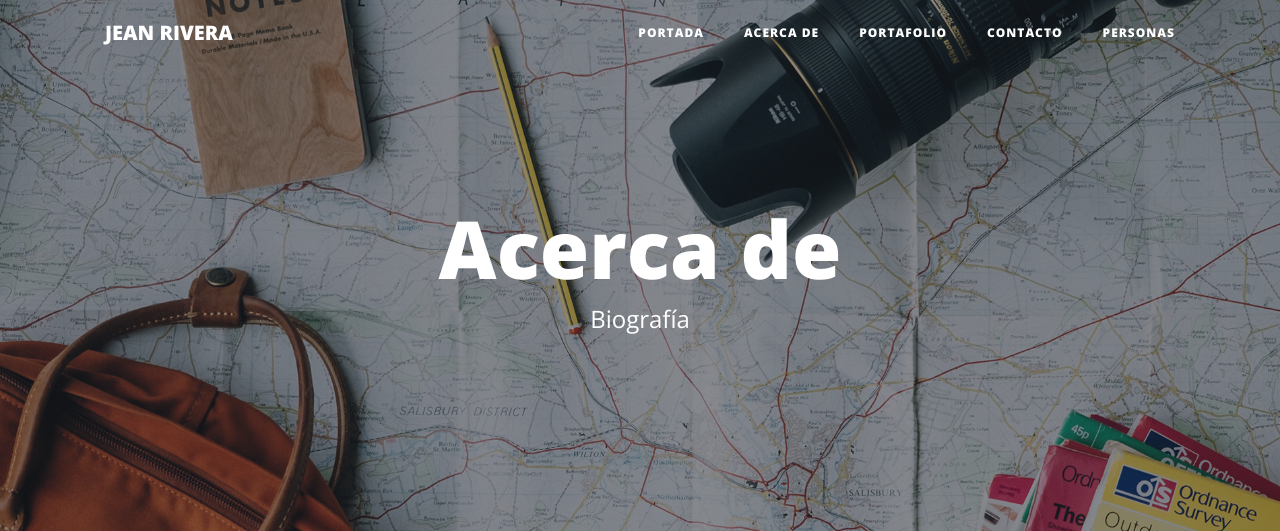
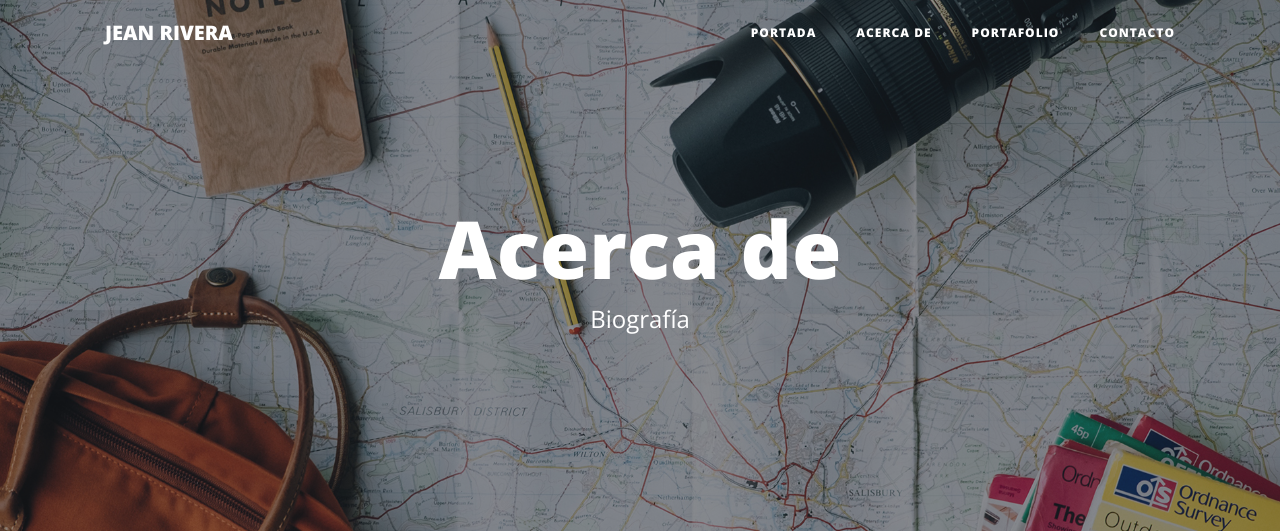
Before and after one commit to Armext/dsi, a Django app: page /about/ in a window 1280 px wide. Shown: the top 531 px of the page. Run offline with Django 5.2, Linux system fonts and the light colour scheme; data that the repository does not hold is empty; some libraries are stand-ins or nearby versions.

Commit message:
Update base.html

```diff
--- a/templates/core/base.html
+++ b/templates/core/base.html
@@ -43,9 +43,6 @@
                 </li>
                 <li class="nav-item">
                     <a class="nav-link" href="{% url 'contact' %}">Contacto</a>
-                </li>
-                <li class="nav-item">
-                    <a class="nav-link" href="{% url 'personas' %}">PERSONAS</a>
                 </li>
             </ul>
         </div>
```
